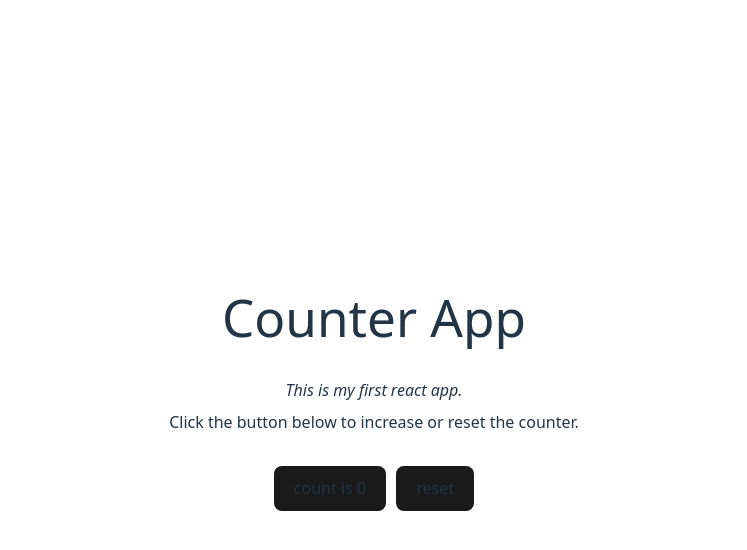
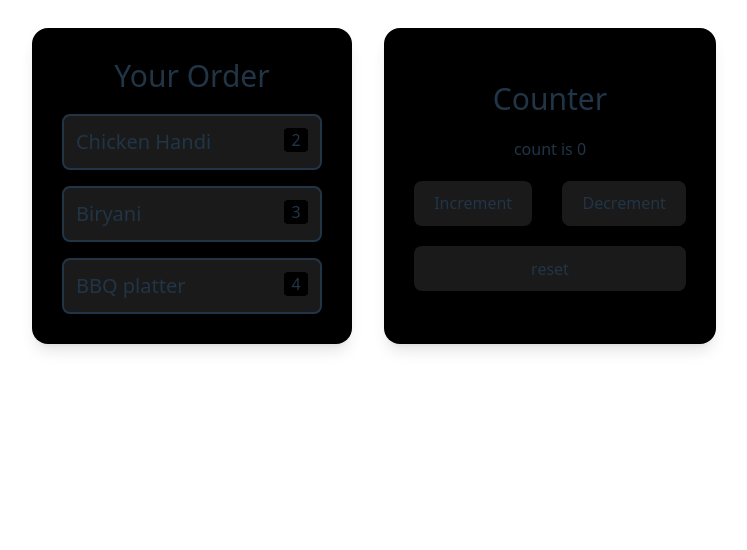
Before and after one commit to MUmarOfficial/practical-react-essentials, a React (Vite) app: page / in a window 1280 px wide. Shown: the top 550 px of the page, without its empty margins (266-1013 px from the left). Built offline with nearby package versions, Linux system fonts and the light colour scheme.

Commit message:
create cart, menuItem component + refine counter

```diff
--- a/index.html
+++ b/index.html
@@ -4,7 +4,7 @@
     <meta charset="UTF-8" />
     <link rel="icon" type="image/svg+xml" href="/vite.svg" />
     <meta name="viewport" content="width=device-width, initial-scale=1.0" />
-    <title>Counter App</title>
+    <title>Practical react essentials</title>
   </head>
   <body>
     <div id="root"></div>
--- a/src/App.css
+++ b/src/App.css
@@ -1,14 +1,16 @@
 #root {
   max-width: 1280px;
-  margin: 0 auto;
-  padding: 2rem;
+  margin: 0;
   text-align: center;
+  display: flex;
+  flex-direction: row;
+  flex-wrap: wrap;
+  gap: 2em;
 }
 
 .card {
   display: flex;
   justify-content: center;
   align-items: center;
-  gap: 4px 10px;
-  padding: 2em;
+  gap: 4px 30px;
 }
--- a/src/App.tsx
+++ b/src/App.tsx
@@ -1,27 +1,12 @@
-import { useState } from "react";
 import "./App.css";
-import Button from "./components/Button";
+import Cart from "./components/Cart";
+import Counter from "./components/Counter";
 
 function App() {
-  const [count, setCount] = useState(0);
-
   return (
     <>
-      <h1 className="heading p-4  m-4">Counter App</h1>
-      <p className="italic mb-2">This is my first react app.</p>
-      <p>Click the button below to increase or reset the counter.</p>
-      <div className="card">
-        <Button
-          text={`count is ${count}`}
-          onClick={() => setCount((count) => count + 1)}
-        ></Button>
-        <Button
-          text="reset"
-          onClick={() => {
-            setCount(0);
-          }}
-        ></Button>
-      </div>
+      <Cart />
+      <Counter />
     </>
   );
 }
--- /dev/null
+++ b/src/components/Cart.tsx
@@ -0,0 +1,33 @@
+import MenuItem from "./MenuItem";
+
+const Cart = () => {
+  const items = [
+    {
+      name: "Chicken Handi",
+      quantity: 2,
+    },
+    {
+      name: "Biryani",
+      quantity: 3,
+    },
+    {
+      name: "BBQ platter",
+      quantity: 4,
+    },
+  ];
+
+  return (
+    <section className="flex flex-col gap-5 m-7 p-7 justify-center  border-2 border-transparent transition duration-300 hover:border-white rounded-2xl bg-black backdrop-blur-xl shadow-lg max-w-md min-w-xs mx-auto">
+      <h1 className="text-3xl">Your Order</h1>
+      <ul className="flex flex-col gap-4">
+        {
+        items.map((a) => (
+          <MenuItem key={a.name} item={a} />
+        ))
+        }
+      </ul>
+    </section>
+  );
+};
+
+export default Cart;
--- /dev/null
+++ b/src/components/Counter.tsx
@@ -0,0 +1,25 @@
+import { useState } from "react";
+import "../App.css";
+import Button from "./Button";
+
+const Counter = () => {
+  const [count, setCount] = useState(0);
+
+  const increment = () => setCount((count) => count + 1);
+  const decrement = () => setCount((count) => (count > 0 ? count - 1 : count));
+  const reset = () => setCount(0);
+
+  return (
+    <section className="flex flex-col gap-5 m-7 p-7 justify-center  border-2 border-transparent transition duration-300 hover:border-white rounded-2xl bg-black backdrop-blur-xl shadow-lg max-w-md min-w-xs mx-auto">
+      <h1 className="text-3xl">Counter</h1>
+      <p>{`count is ${count}`}</p>
+      <div className="card">
+        <Button text={`Increment`} onClick={increment}></Button>
+        <Button text={`Decrement`} onClick={decrement}></Button>
+      </div>
+      <Button text="reset" onClick={reset}></Button>
+    </section>
+  );
+};
+
+export default Counter;
--- /dev/null
+++ b/src/components/MenuItem.tsx
@@ -0,0 +1,19 @@
+type Props = {
+  item: {
+    name: string;
+    quantity: number;
+  };
+};
+
+const MenuItem = (props: Props) => {
+  return (
+    <li className="flex justify-between p-3 border-2 b cursor-pointer transition duration-300 rounded-lg bg-[#1a1a1a] backdrop-blur-xl shadow-lg w-full">
+      <h2 className="text-xl">{props.item.name}</h2>
+      <span className="bg-black size-6 text-center rounded">
+        {props.item.quantity}
+      </span>
+    </li>
+  );
+};
+
+export default MenuItem;
--- a/src/index.css
+++ b/src/index.css
@@ -17,7 +17,6 @@
 
 body {
   margin: 0;
-  display: flex;
   place-items: center;
   min-width: 320px;
   min-height: 100vh;
```
